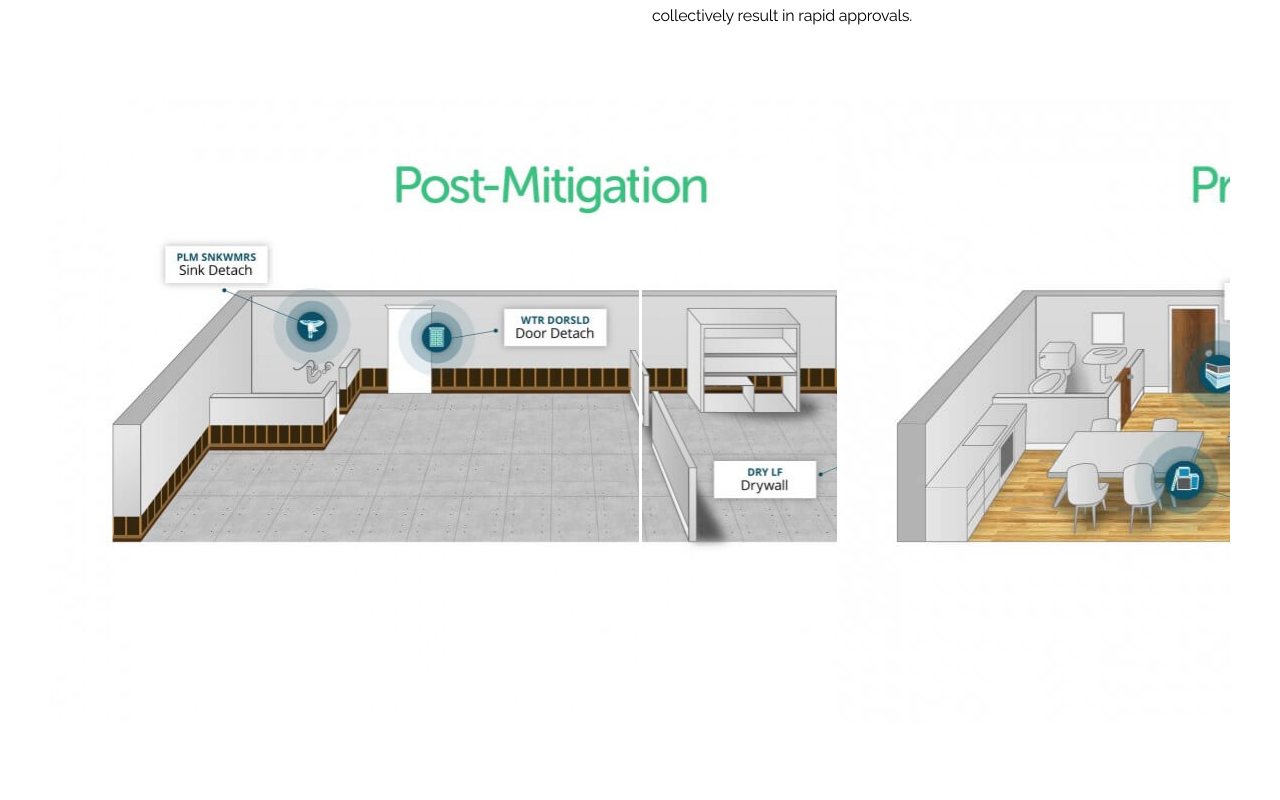
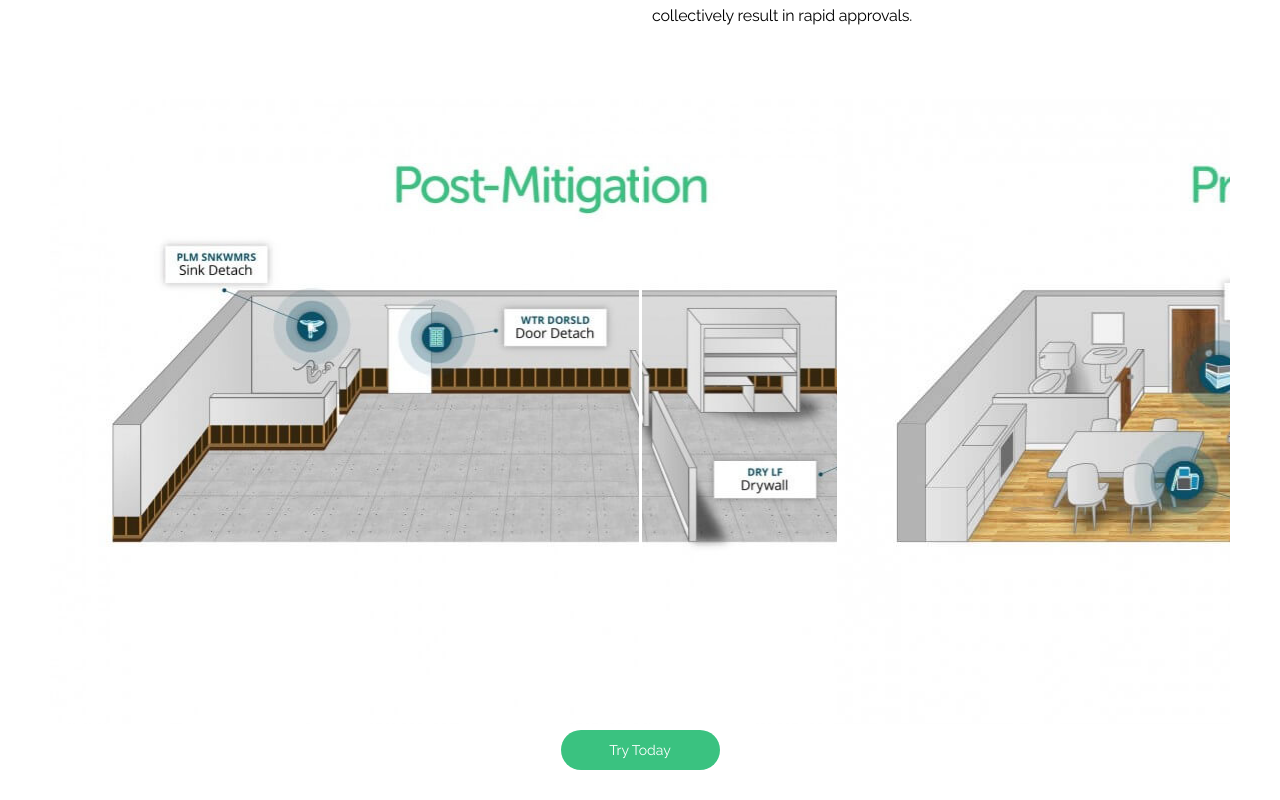
Before and after one commit to muzammil-tariq/nullBrainer, a React (Create React App) app: page / in a window 1280 px wide. Shown: the part 1086-1886 px from the top of the page. Before the commit the page ends 1816 px from the top, so only its background shows below. Built offline with nearby package versions, Linux system fonts and the light colour scheme.

Commit message:
try it now btn

```diff
--- a/src/scenes/post-mitigration/index.css
+++ b/src/scenes/post-mitigration/index.css
@@ -53,3 +53,26 @@
 
 
  }
+
+
+ .try-now-btn{
+     text-align: center;
+     padding: 0 0 30px;
+     margin: 0 auto;
+ }
+
+ .try-now-btn .btn{
+     height: 40px;
+     width: 159px;
+     background: #3ac280;
+     border-radius: #3ac280;
+     border-radius: 20px;
+     text-align: center;
+     font-size: 14px;
+     color: #fff;
+     opacity: 1;
+
+ }
+ .btn:hover{
+     color: #000;
+ }
--- a/src/scenes/post-mitigration/postMitigration.js
+++ b/src/scenes/post-mitigration/postMitigration.js
@@ -9,8 +9,13 @@ const postMitigration = (props) => (
                 <div className="img-2"></div>
             </div>
             <div className="slider">
-            <input type="range" min="0" max="100" value="50"/>
+                <input type="range" min="0" max="100" value="50" />
             </div>
+        </div>
+        <div className="try-now-btn">
+            <a href="#">
+                <button className="btn">Try Today</button>
+            </a>
         </div>
     </section>
 
```
